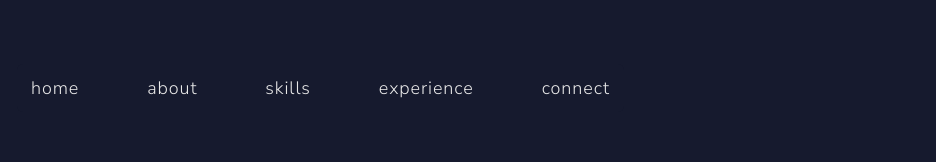
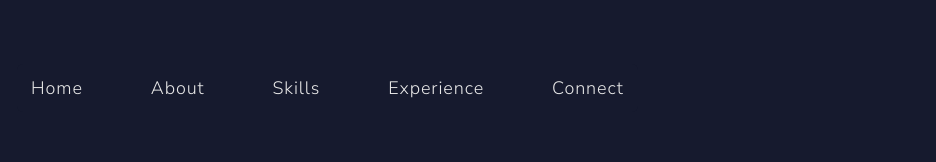
Before and after one commit to PrateeksGitHub/prateeks-portfolio, a Next.js app in the folder prateek/: page / in a window 1280 px wide. Shown: the top 162 px of the page, without its empty margins (151-1087 px from the left). Built offline with nearby package versions, Linux system fonts and the light colour scheme.

Commit message:
capitalized menu items

```diff
--- a/prateek/src/components/NavBar.js
+++ b/prateek/src/components/NavBar.js
@@ -60,7 +60,7 @@ const Navbar = ({ className }) => {
               className={buttonClassConfig}
               onClick={() => scrollToSection("hero")}
             >
-              home
+              Home
             </button>
           </li>
           <li>
@@ -68,7 +68,7 @@ const Navbar = ({ className }) => {
               className={buttonClassConfig}
               onClick={() => scrollToSection("about")}
             >
-              about
+              About
             </button>
           </li>
           <li>
@@ -76,7 +76,7 @@ const Navbar = ({ className }) => {
               className={buttonClassConfig}
               onClick={() => scrollToSection("skills")}
             >
-              skills
+              Skills
             </button>
           </li>
 
@@ -85,7 +85,7 @@ const Navbar = ({ className }) => {
               className={buttonClassConfig}
               onClick={() => scrollToSection("journey")}
             >
-              experience
+              Experience
             </button>
           </li>
           <li>
@@ -93,7 +93,7 @@ const Navbar = ({ className }) => {
               className={buttonClassConfig}
               onClick={() => scrollToSection("contact")}
             >
-              connect
+              Connect
             </button>
           </li>
         </ul>
```
